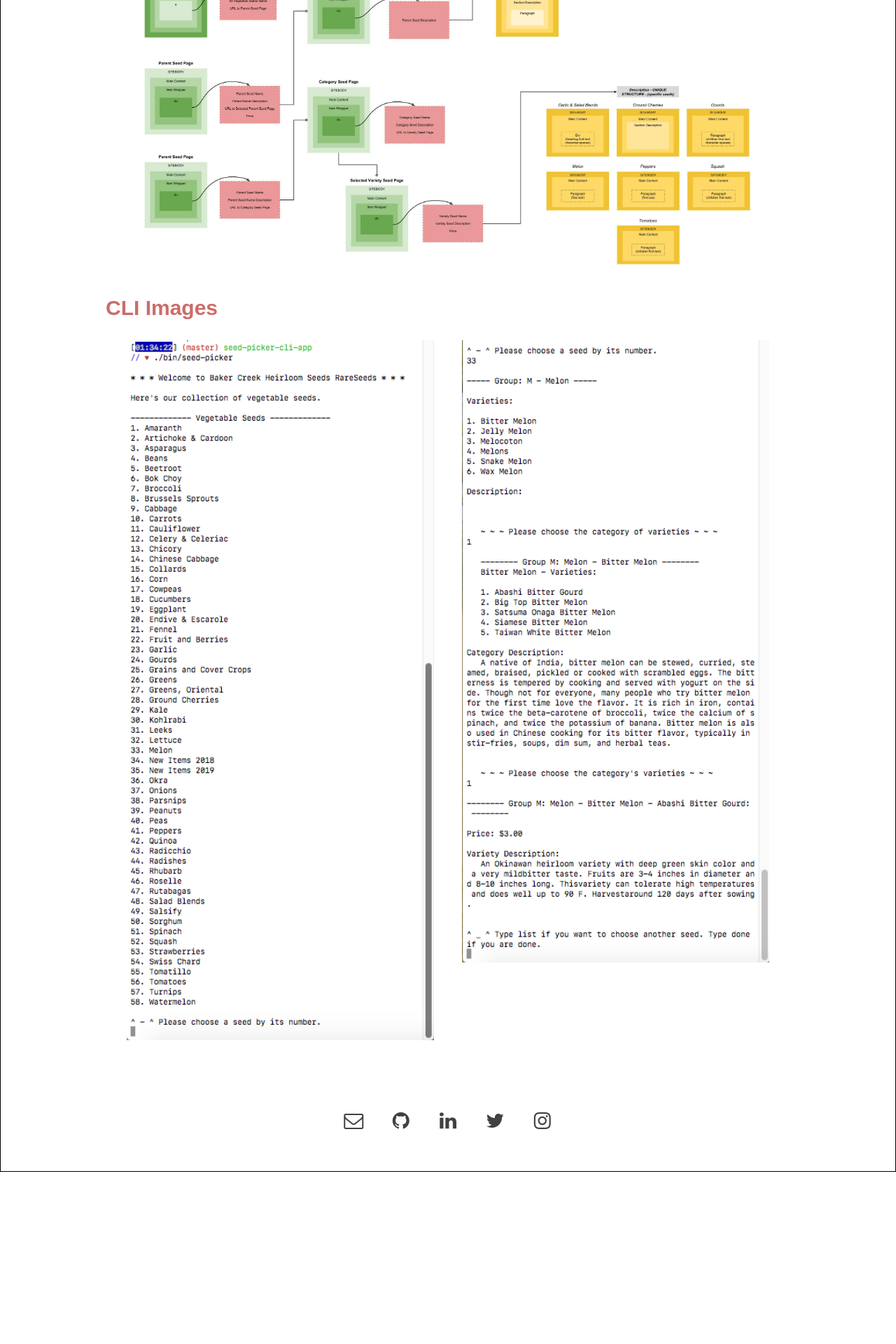
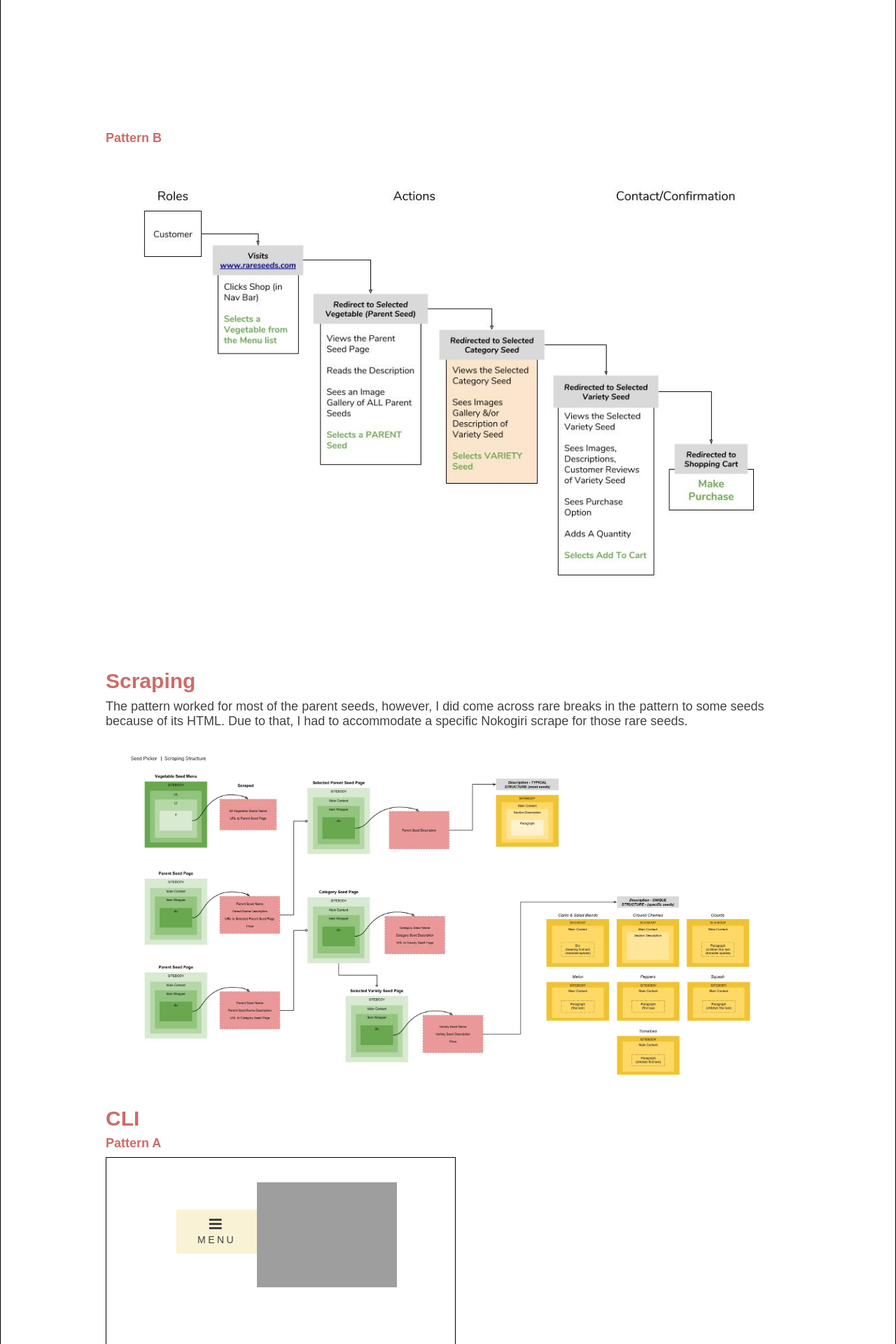
Before and after one commit to christinetran825/tofukid-website, a React (Create React App) app: page /work/web-dev/seedpicker in a window 1280 px wide. Shown: the part 2428-4348 px from the top of the page at 70% size. Before the commit the page ends 4102 px from the top, so only its background shows below. Built offline with nearby package versions, Linux system fonts and the light colour scheme; a web font is replaced by a local one.

Commit message:
added seed picker cli videos

```diff
--- a/src/components/WebApps/SeedPicker.js
+++ b/src/components/WebApps/SeedPicker.js
@@ -52,8 +52,13 @@ class SeedPicker extends Component {
               <h2>User Journey</h2>
               <p>From inspecting the web pages, I’ve noted two user journey design patterns.</p>
 
+              <h4>Pattern A</h4>
               <div id="journey" className="visuals">
                 <img src="../../images/web-dev/seed-picker/seed-picker-user-journey-a.jpg" alt="seedpicker-user-journey-a"/>
+              </div>
+
+              <h4>Pattern B</h4>
+              <div id="journey" className="visuals">
                 <img src="../../images/web-dev/seed-picker/seed-picker-user-journey-b.jpg" alt="seedpicker-user-journey-b"/>
               </div>
 
@@ -66,11 +71,11 @@ class SeedPicker extends Component {
             </section>
 
             <section className="solution">
-              <h2>CLI Images</h2>
-              <div id="CLI" className="visuals">
-                <img src="../../images/web-dev/seed-picker/cli-1.png" alt="seedpicker-cli-1"/>
-                <img src="../../images/web-dev/seed-picker/cli-4.png" alt="seedpicker-cli-4"/>
-              </div>
+              <h2>CLI</h2>
+              <h4>Pattern A</h4>
+              <embed src="../../videos/seed-picker-cli-pattern-a.mp4" autostart="false" height="500" width="500" />
+              <h4>Pattern B</h4>
+              <embed src="../../videos/seed-picker-cli-pattern-b.mp4" autostart="false" height="500" width="500" />
             </section>
 
           </div>
```
Also changed, not shown: 2 other files (tests, documents, lock files or other folders).
